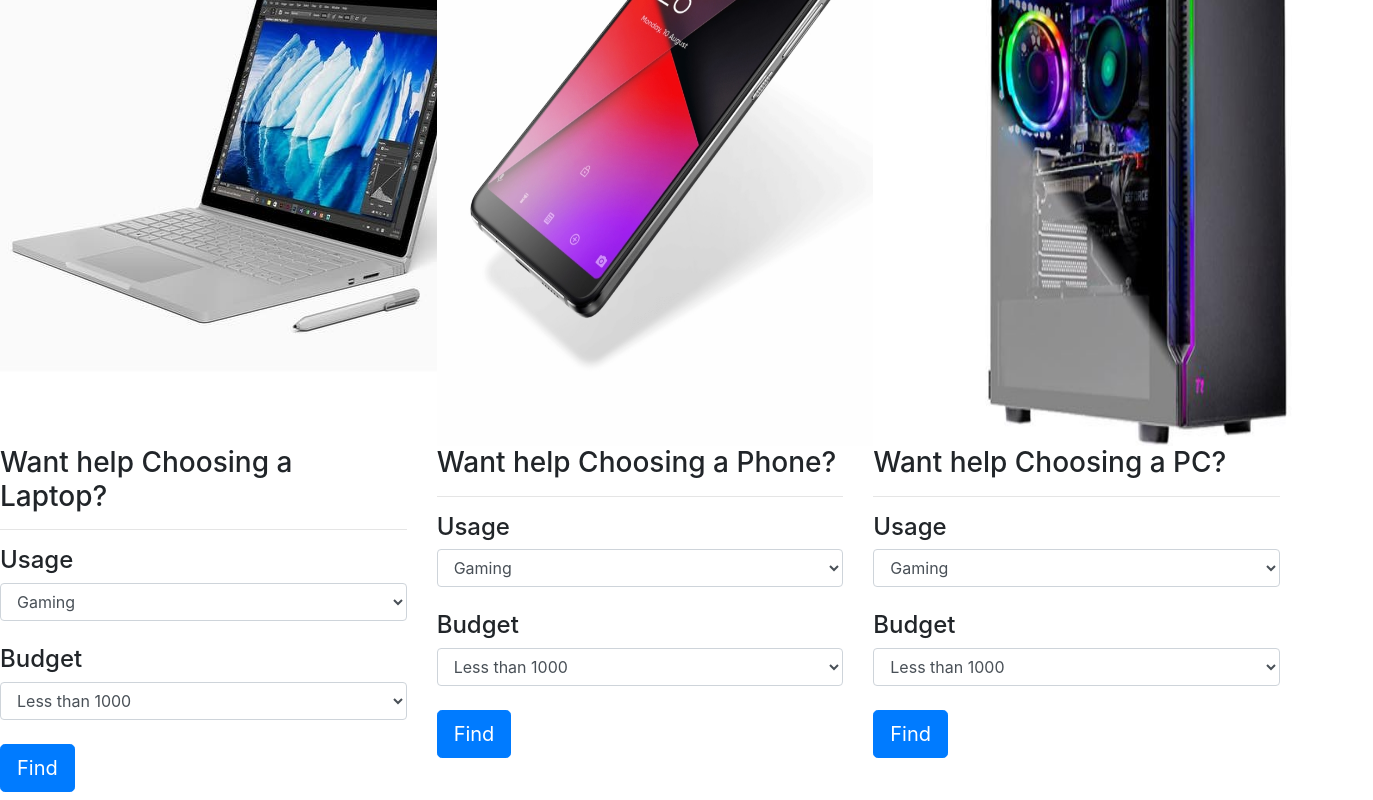
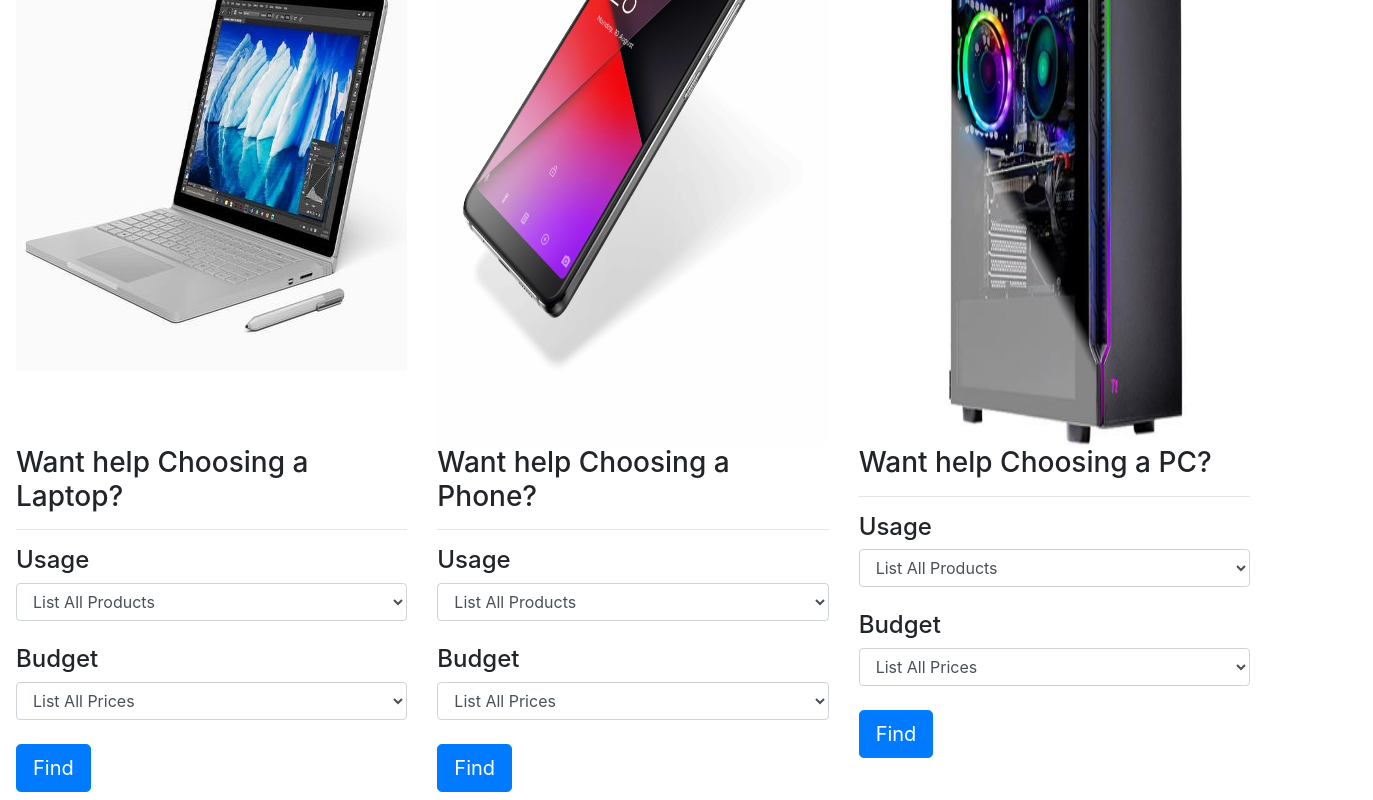
Before and after one commit to MarvinHernandez/Techlead, an Angular app in the folder TechleadClient/: page / in a window 1280 px wide. Shown: the part 234-1034 px from the top of the page, 1373 px wide, since content can reach past the window. Built offline with nearby package versions, Linux system fonts and the light colour scheme.

Commit message:
Added filtering functions. Each product type is loaded separately depending on which button on main page is pressed. issue with filtering function

```diff
--- a/TechleadClient/src/app/home/home.component.html
+++ b/TechleadClient/src/app/home/home.component.html
@@ -2,82 +2,92 @@
 
 <br />
 
-<div class="row">
+<div class="row" style="width: 100%; padding-bottom: 1vh; padding-left: 2vh;">
   <div class="col-lg-4">
     <img
       src="assets/images/laptopImg.jpg"
       alt="Generic placeholder image"
-      width="500"
+      width="100%"
       height="600"
-    />
+    /> <!-- width value was 500-->
     <h3>Want help Choosing a Laptop?</h3>
     <hr />
     <h4>Usage</h4>
-    <select class="form-control">
-      <option>Gaming</option>
-      <option>Browisng</option>
-      <option>Business</option>
+    <select class="form-control" [(ngModel)] ='laptopUsage'>
+      <option value="All">List All Products</option>
+      <option value="Browsing">Browsing</option>
+      <option value="Business">Business</option>
+      <option value="Programming">Programming</option>
+      <option value="Light Gaming">Light Gaming</option>
+      <option value="Gaming">Gaming</option>
+      <option value="Graphic Design">Graphic Design</option>
+      <option value="Mobile Workstation">Mobile Workstation</option>
     </select>
     <br />
     <h4>Budget</h4>
-    <select class="form-control">
-      <option>Less than 1000</option>
-      <option>1000-3000</option>
-      <option>More than 3000</option>
+    <select class="form-control" [(ngModel)] ='laptopBudget'>
+      <option value="3600">List All Prices</option>
+      <option value="1000">$1,000 Budget</option>
+      <option value="2000">$2,000 Budget</option>
+<!--      <option value="+3000">More than 3000</option>-->
     </select>
     <br />
-    <button type="button" [routerLink]="['producthome']" id="findLaptop" class="btn btn-primary btn-lg">Find</button>
+    <button [routerLink]="['products', 'Laptop', laptopUsage, laptopBudget]" id="findLaptop" class="btn btn-primary btn-lg">Find</button>
   </div>
   <div class="col-lg-4">
     <img
       src="assets/images/phoneImg.png"
       alt="Generic placeholder image"
-      width="500"
+      width="100%"
       height="600"
     />
     <h3>Want help Choosing a Phone?</h3>
     <hr />
     <h4>Usage</h4>
-    <select class="form-control" [(ngModel)] ='usage' >
-      <option value="Gaming">Gaming</option>
-      <option value="Browsing">Browsing</option>
-      <option value="Business">Business</option>
+    <select class="form-control" [(ngModel)] ='phoneUsage'>
+      <option value="All">List All Products</option>
+      <option value="Everyday Usage">Everyday Usage</option>
+      <option value="Media Consumption">Media Consumption</option>
+      <option value="Media Production">Media Production</option>
     </select>
     <br />
     <h4>Budget</h4>
-    <select class="form-control" [(ngModel)] ='budget'>
-      <option value="-1000">Less than 1000</option>
-      <option value="1000-3000">1000-3000</option>
-      <option value="+3000">More than 3000</option>
+    <select class="form-control" [(ngModel)] ='phoneBudget'>
+      <option value="1819">List All Prices</option>
+      <option value="1000">$1,000 Budget</option>
+      <option value="1200">$1,200 Budget</option>
+<!--      <option value="+3000">More than 3000</option>-->
     </select>
     <br />
-    <button type="button" [routerLink]="['products', 'phone', usage, budget]" id="findPhone" class="btn btn-primary btn-lg">Find</button>
+    <button [routerLink]="['products', 'Phone', phoneUsage, phoneBudget]" id="findPhone" class="btn btn-primary btn-lg">Find</button>
   </div>
 
   <div class="col-lg-4">
     <img
       src="assets/images/pcImg.jpg"
       alt="Generic placeholder image"
-      width="500"
+      width="100%"
       height="600"
     />
     <h3>Want help Choosing a PC?</h3>
     <hr />
     <h4>Usage</h4>
-    <select class="form-control">
-      <option>Gaming</option>
-      <option>Browisng</option>
-      <option>Business</option>
+    <select class="form-control" [(ngModel)] ='pcUsage'>
+      <option value="All">List All Products</option>
+      <option value="Gaming">Gaming</option>
+      <option value="Browsing">Browsing</option>
+<!--      <option value="Business">Business</option>-->
     </select>
     <br />
     <h4>Budget</h4>
-    <select class="form-control">
-      <option>Less than 1000</option>
-      <option>1000-3000</option>
-      <option>More than 3000</option>
+    <select class="form-control" [(ngModel)] ='pcBudget'>
+      <option value="10400">List All Prices</option>
+      <option value="2000">$2,000 Budget</option>
+      <option value="4000">$4,000 Budget</option>
+<!--      <option value="3000+">More than 3000</option>-->
     </select>
     <br />
-    <button [routerLink]="['producthome']" id="findPc" class="btn btn-primary btn-lg">
+    <button [routerLink]="['products', 'PC', pcUsage, pcBudget]" id="findPc" class="btn btn-primary btn-lg">
       <!-- type="button"
       (click)="DisplayProducts()" -->
       Find
--- a/TechleadClient/src/app/home/home.component.ts
+++ b/TechleadClient/src/app/home/home.component.ts
@@ -8,9 +8,13 @@ import {AuthenticationService} from '../services/authentication.service';
 })
 export class HomeComponent implements OnInit {
   loginStatus: boolean;
-  usage = 'Gaming';
-  budget = '-1000';
-// add budget and usage fields for filtering using router parameters
+  laptopUsage = 'All';
+  laptopBudget = '3600';
+  phoneUsage = 'All';
+  phoneBudget = '1819';
+  pcUsage = 'All';
+  pcBudget = '10400';
+  // add budget and usage fields for filtering using router parameters
   constructor(private appcontext: AuthenticationService) { }
 
   ngOnInit(): void {
@@ -18,5 +22,4 @@ export class HomeComponent implements OnInit {
       this.loginStatus = true;
     }
   }
-
 }
--- a/TechleadClient/src/app/models/pc.ts
+++ b/TechleadClient/src/app/models/pc.ts
@@ -4,7 +4,7 @@ import {PcSpecs} from './pcSpecs';
  * Pc - interface for a Pc entity
  */
 export interface Pc {
-  id: string;
+  Id: string;
   price: string;
   NickName: string;
   Usage: string;
--- a/TechleadClient/src/app/product/laptop-list.component.ts
+++ b/TechleadClient/src/app/product/laptop-list.component.ts
@@ -6,8 +6,7 @@ import { Laptop } from '../models/laptop';
   template:
     `
     <mat-list-item *ngFor="let laptop of laptops" (click)="selected.emit(laptop)">
-      {{ laptop.Name }} - &#36;{{ laptop.price}}
-<!--      | currency   (after price)-->
+      {{ laptop.Name }} - {{laptop.price | currency:'USD':'symbol':'1.2-2'}}
     </mat-list-item>
   `
 })
--- a/TechleadClient/src/app/product/pc-list.component.ts
+++ b/TechleadClient/src/app/product/pc-list.component.ts
@@ -6,8 +6,7 @@ import { Pc } from '../models/pc';
   template:
   `
     <mat-list-item *ngFor="let pc of pcs" (click)="selected.emit(pc)">
-      "{{ pc.NickName }}" - &#36;{{ pc.price}}
-      <!--      | currency   (after price)-->
+      "{{ pc.NickName }}" - {{pc.price | currency:'USD':'symbol':'1.2-2'}}
     </mat-list-item>
   `
 })
--- a/TechleadClient/src/app/product/phone-list.component.ts
+++ b/TechleadClient/src/app/product/phone-list.component.ts
@@ -6,8 +6,7 @@ import { Phone } from '../models/phone';
   template:
     `
     <mat-list-item *ngFor="let phone of phones" (click)="selected.emit(phone)">
-      {{ phone.Name }} - &#36;{{ phone.Price}}
-      <!--      | currency   (after price)-->
+      {{ phone.Name }} - {{phone.Price | currency:'USD':'symbol':'1.2-2'}}
     </mat-list-item>
   `
 })
--- a/TechleadClient/src/app/product/product-home.component.html
+++ b/TechleadClient/src/app/product/product-home.component.html
@@ -9,9 +9,9 @@
     </mat-card-header>
     <mat-list flex>
         <!-- make sure its written as the actual selector -->
-      <app-pc-list [pcs]="pcs$ | async" (selected)="openDetailsModalPc($event)"> </app-pc-list>
-      <app-laptop-list [laptops]="laptops" (selected)="openDetailsModalLaptop($event)"> </app-laptop-list>
-      <app-phone-list [phones]="phones$ | async" (selected)="openDetailsModalPhone($event)"> </app-phone-list>
+      <app-pc-list *ngIf="loadPcs" [pcs]="currentList" (selected)="openDetailsModalPc($event)"> </app-pc-list>
+      <app-laptop-list *ngIf="loadLaptops" [laptops]="currentList" (selected)="openDetailsModalLaptop($event)"> </app-laptop-list>
+      <app-phone-list *ngIf="loadPhones" [phones]="currentList" (selected)="openDetailsModalPhone($event)"> </app-phone-list>
     </mat-list>
   </mat-card-content>
 </mat-card>
```
Also changed, not shown: TechleadClient/src/app/models/laptop.ts (+14 -13 lines), TechleadClient/src/app/product/product-home.component.ts (+67 -30 lines), 14 other files (tests, documents, lock files or other folders).
